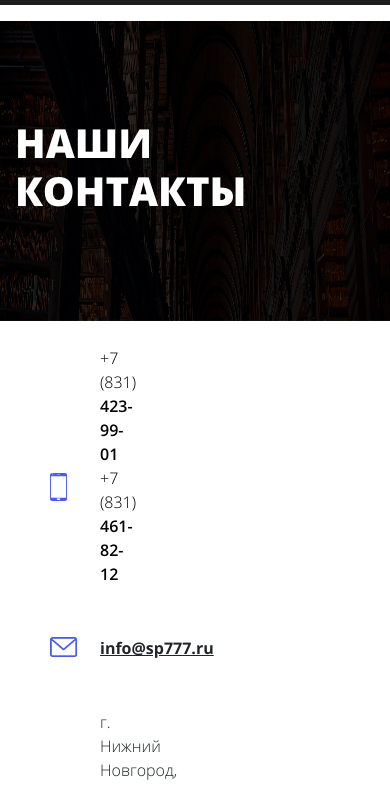
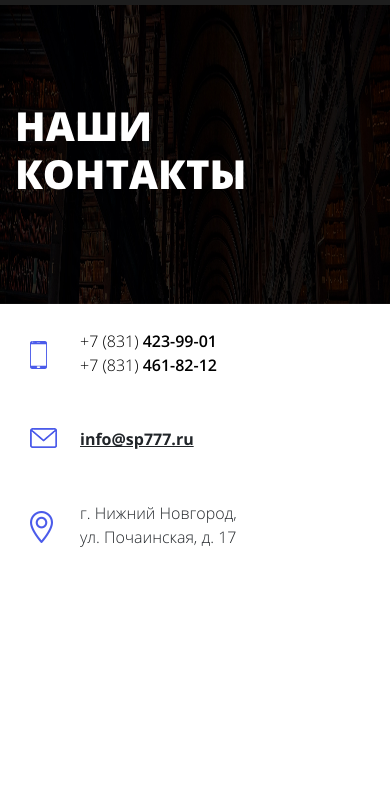
Before and after one commit to igorkrosh/UrService-layout, a plain HTML site: page contacts.html in a window 390 px wide. Shown: the part 53-842 px from the top of the page. Drawn offline with Linux system fonts and the light colour scheme.

Commit message:
Страница Контакты - Адаптив

```diff
--- a/assets/css/responce.css
+++ b/assets/css/responce.css
@@ -80,6 +80,35 @@
     .copyright
     {
         margin-top: 35px;
+    }
+
+    .contacts .container .col
+    {
+        padding: 0 30px;
+    }
+}
+
+@media (max-width: 768px)
+{
+    .contacts
+    {
+        height: auto;
+    }
+    .contacts .ymap
+    {
+        position: initial;
+        height: 550px;
+    }
+
+    .contacts .container [class*="contacts-"]
+    {
+        display: flex;
+        align-items: center;
+    }
+
+    .contacts .container .col
+    {
+        flex-wrap: wrap;
     }
 }
 
@@ -293,4 +322,21 @@
     {
         width: 270px;
     }
+
+    .page-title-section
+    {
+        margin-top: 57px;
+    }
+
+    .contacts .container [class*="contacts-"]
+    {
+        display: flex;
+        align-items: baseline;
+        flex-direction: column;
+    }
+
+    .contacts .ymap
+    {
+        height: 400px;
+    }
 }
--- a/contacts.html
+++ b/contacts.html
@@ -58,7 +58,7 @@
     <section class="contacts">
         <div class="container">
             <div class="row">
-                <div class="col col-4">
+                <div class="col col-12 col-md-5">
                     <div class="contacts-phone">
                         <a href="">+7 (831) <b>423-99-01</b></a>
                         <a href="">+7 (831) <b> 461-82-12</b></a>
```
